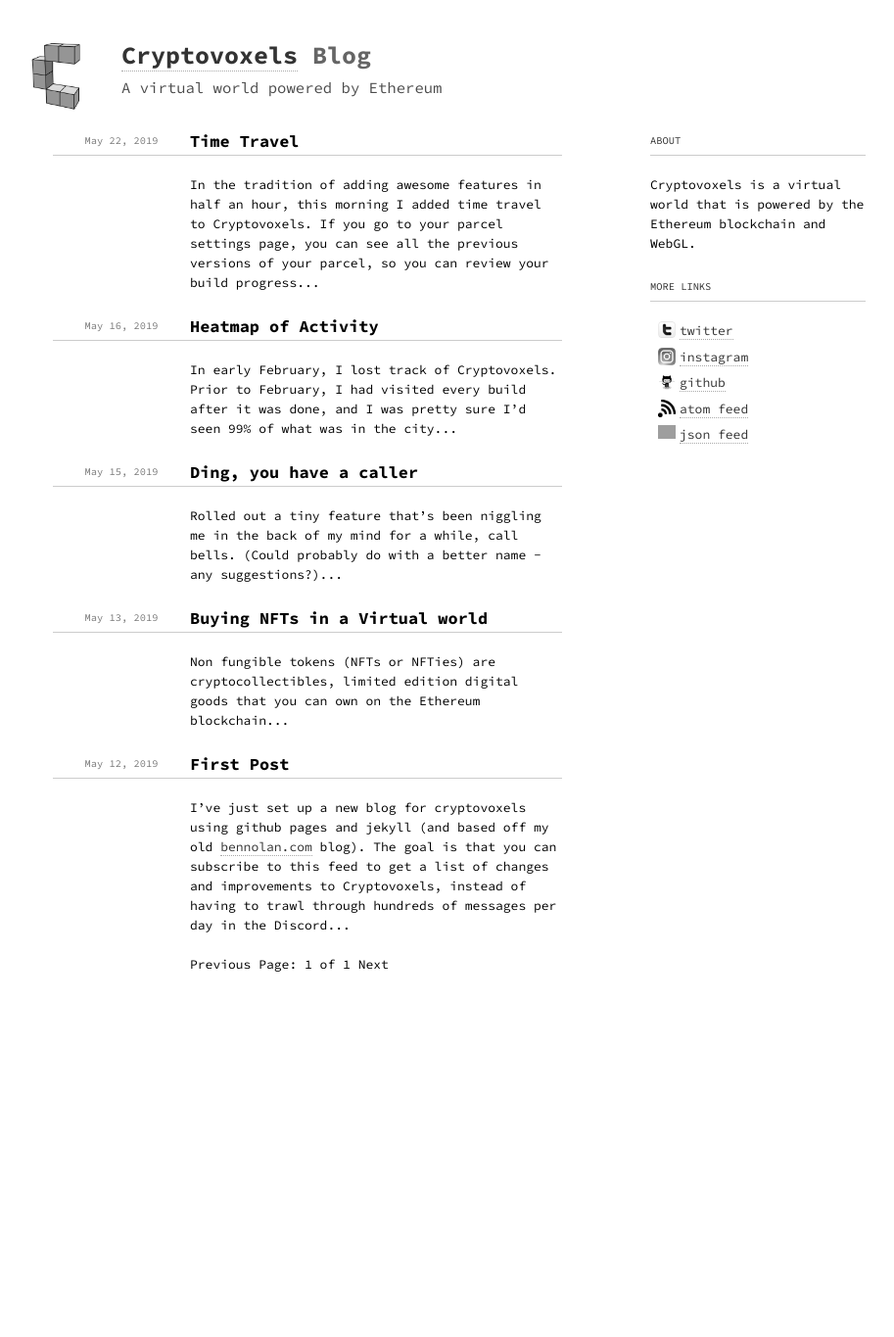
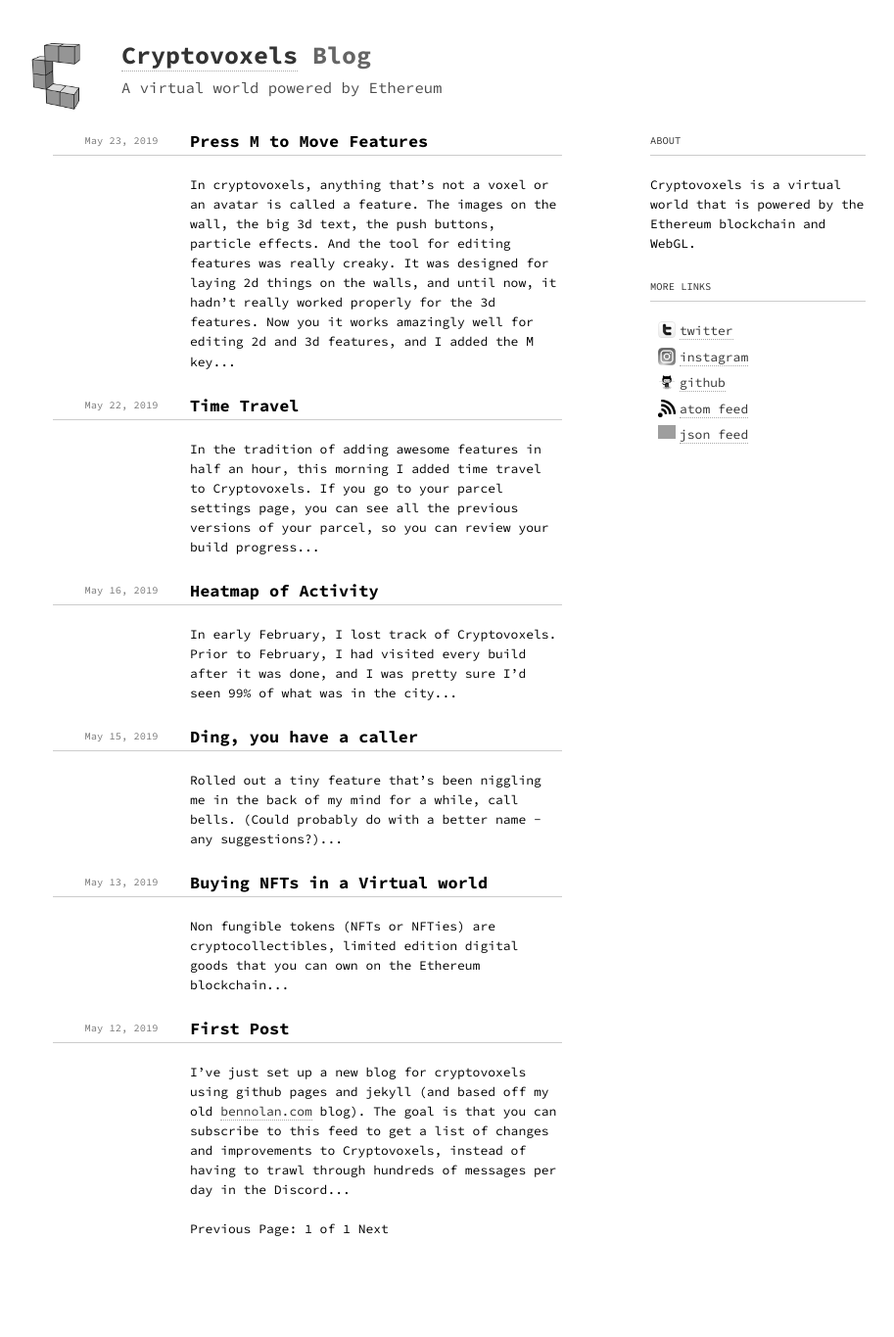
Before and after one commit to cryptovoxels/cryptovoxels.github.com, a Jekyll site: the page built from index.html, in a window 1280 px wide. Shown: the whole page at 98% size, without its empty margins (146-1059 px from the left). Built offline with Jekyll 4.4.1, drawn with Linux system fonts in a browser that asks for light colours; the list of posts is cut into pages by our own code; before the commit the page ends 1095 px from its top, so only the background shows below that; grey boxes are pictures that could not be loaded.

Commit message:
M to move

```diff
--- /dev/null
+++ b/_posts/2019-05-23-better-editing.md
@@ -0,0 +1,18 @@
+---
+layout: post
+title: "Press M to Move Features"
+---
+
+In cryptovoxels, anything that's not a voxel or an avatar is called a feature. The images on the wall, the big 3d text, the push buttons, particle effects. And the tool for editing features was really creaky. It was designed for laying 2d things on the walls, and until now, it hadn't really worked properly for the 3d features. Now you it works amazingly well for editing 2d and 3d features, and I added the `M` key.
+
+Tap M then click on a feature to quickly move it around the world.
+
+<video src="https://i.imgur.com/7f4sfNE.mp4" autoplay loop muted></video>
+
+I also made a bunch of performance fixes (mainly using the `predicate` argument on `scene.pick()`), so now you may find that you can't go straight from parcel to parcel with editing enabled - instead you have to... Oh wait - I just realised how I can fix that. Ok - for now, you have to reopen the editing menu each time you go to a new parcel - but I'll make a fix so that you can walk from parcel to parcel with your edit menu armed.
+
+Anyway - it's a great performance / functionality improvement, and I feel much more comfortable about creating more 3d model types for editing.
+
+I also got to delete this comment:
+
+![](/images/posts/m-to-move.png)
--- a/stylesheets/ben.css
+++ b/stylesheets/ben.css
@@ -323,3 +323,8 @@
 .metadate b{
   font-family: inherit;
 }
+
+video{
+  width: 100%;
+  margin-bottom: 30px;
+}
```
Also changed, not shown: images/posts/m-to-move.png (added).
